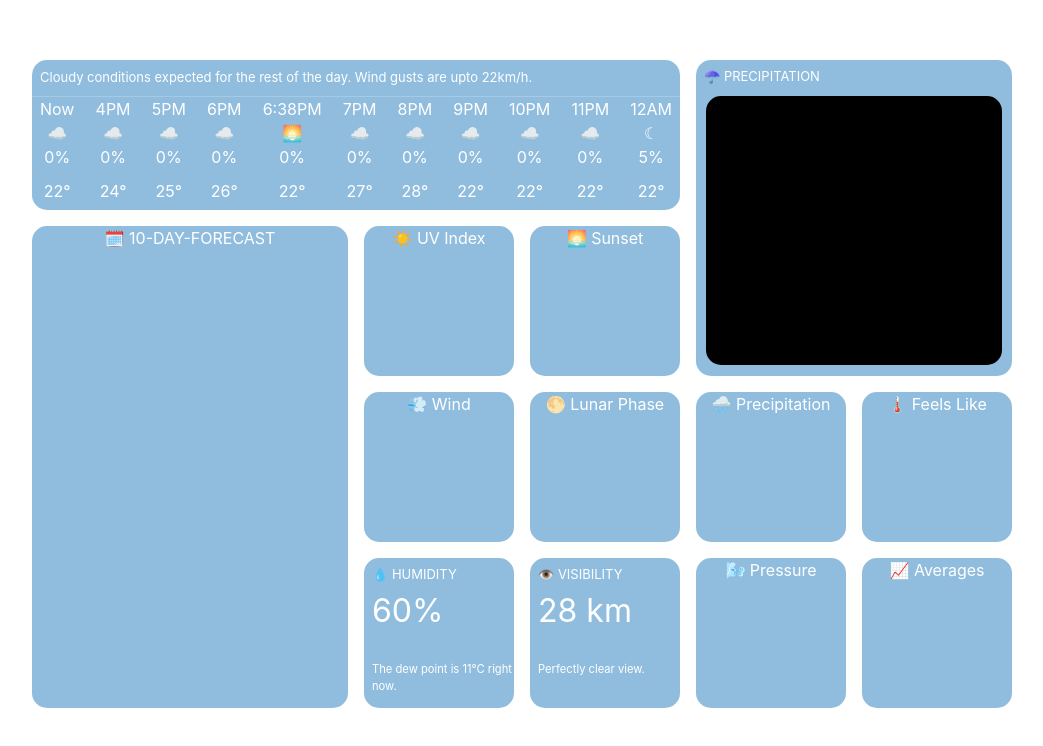
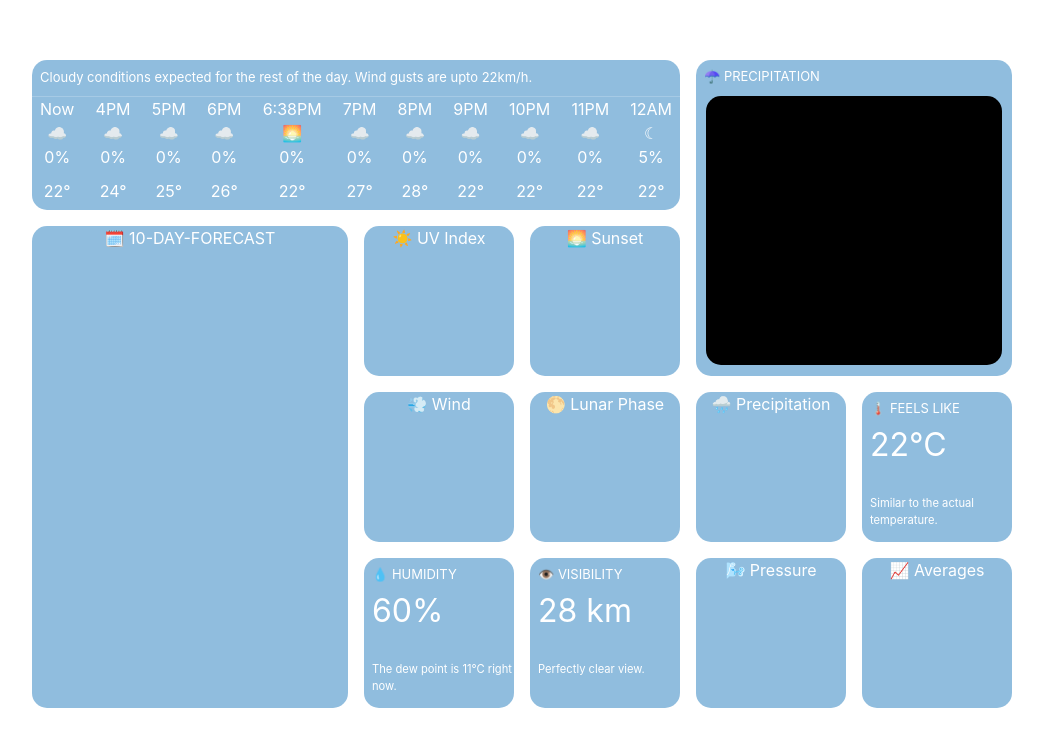
Before and after one commit to IanKaremi/Apple-Weather-Clone, a React (Vite) app in the folder Apple-Weather-Clone/: page / in a window 1280 px wide. Shown: the part 188-934 px from the top of the page, without its empty margins (118-1161 px from the left). Built offline with nearby package versions, Linux system fonts and the light colour scheme.

Commit message:
styled temperature applet

```diff
--- a/Apple-Weather-Clone/src/App.css
+++ b/Apple-Weather-Clone/src/App.css
@@ -118,6 +118,24 @@
 .F{
   grid-area: F;
 }
+
+.F> :nth-child(1){
+  margin: 0.5em 0 0 0.5rem;
+  text-align: left;
+  font-size: small;
+}
+.F> :nth-child(2){
+
+  font-size: 2em;
+  margin: 0.1em 0 0.8em 0.5rem;
+  text-align: left;
+}
+.F> :nth-child(3){
+  font-size: 0.7em;
+  margin: 0 0 0 0.5rem;
+  text-align: left;
+}
+
 .Y{
   grid-area: Y;
   text-align: left;
--- a/Apple-Weather-Clone/src/App.jsx
+++ b/Apple-Weather-Clone/src/App.jsx
@@ -46,7 +46,9 @@ function App() {
           🌧️ Precipitation
         </div>
         <div class="F">
-          🌡️ Feels Like
+          <div>🌡️ FEELS LIKE</div>
+          <p>22°C</p>
+          <p>Similar to the actual temperature.</p>
         </div>
         <div class="Y">
           <div>💧 HUMIDITY</div>
```
